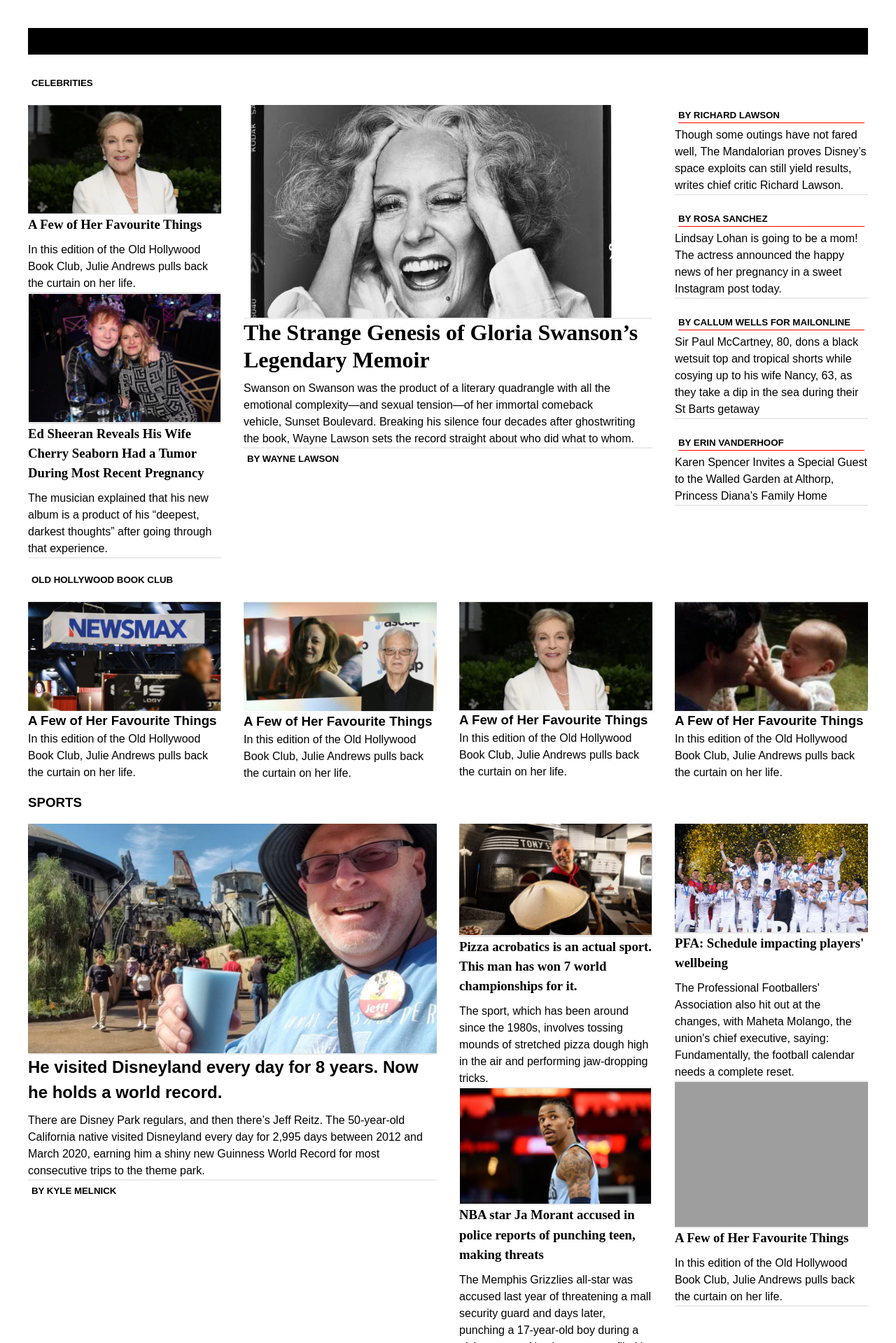
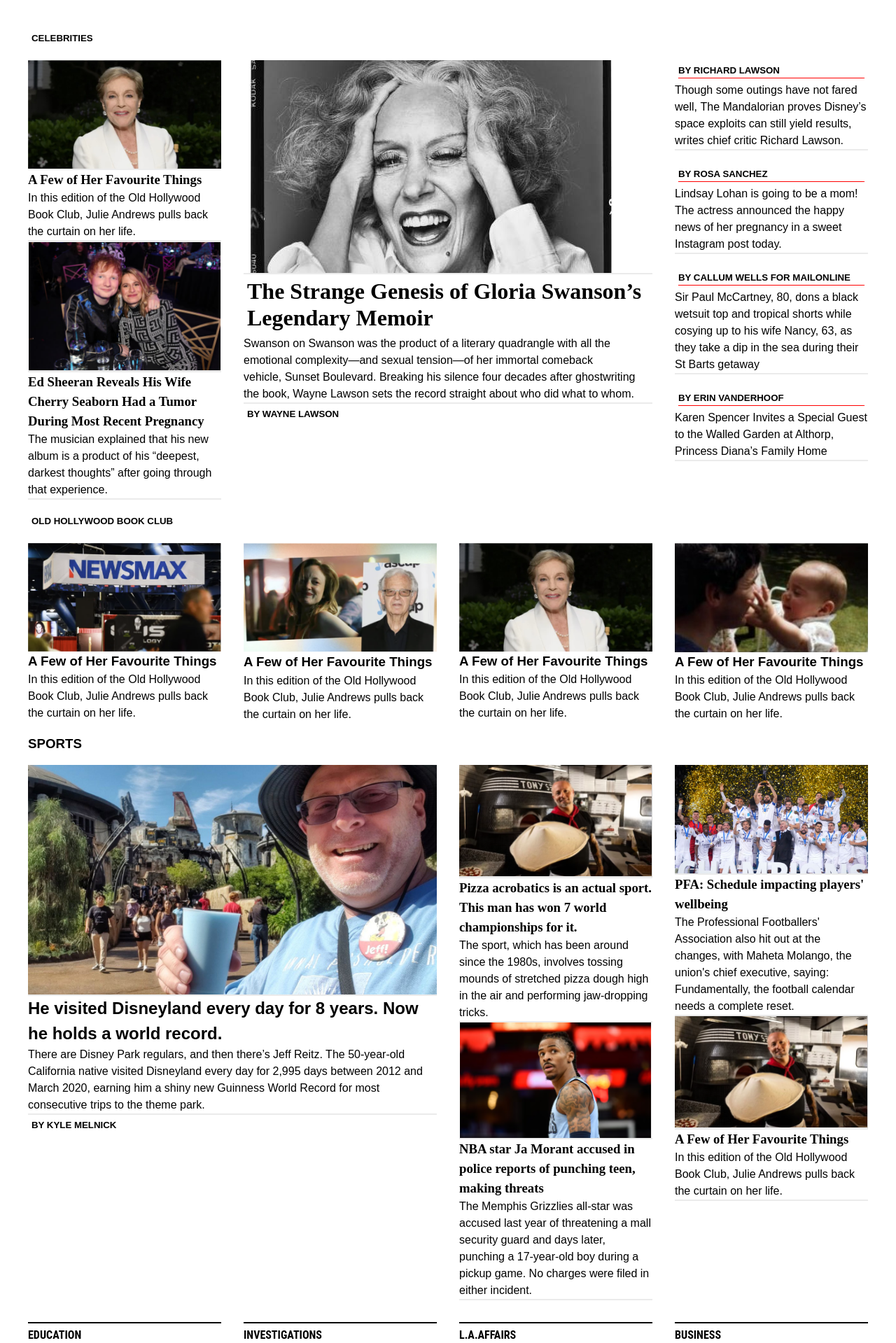
Before and after one commit to Feifei1903/Iadt-webDev-integretedProject, a PHP site: page /index.html in a window 1280 px wide. Shown: the top 1919 px of the page at 70% size. Run offline with PHP 8.4, Linux system fonts and the light colour scheme; grey boxes are pictures that could not be loaded.

Commit message:
Final update

```diff
--- a/00 -  Starter Files/00 -  Starter Files/css/style.css
+++ b/00 -  Starter Files/00 -  Starter Files/css/style.css
@@ -3,11 +3,13 @@
 }
 
 .header{
-    background-color: black;
     text-align: center;
+    margin-top: 15px;
+    border-top: 1px solid black;
+    border-bottom: 1px solid black;
 }
 
-h3, h4 {
+h3 {
     margin: 0px;
 }
 
@@ -18,11 +20,12 @@
 h1{
     font-family: 'Bodoni Moda', serif;
     line-height: 1.2em;
-    margin-bottom: 10px;
+    margin: 5px;
 }
 
 h4{
     font-family: 'Roboto Condensed', sans-serif;
+    margin: 15px 0px 15px;
     border-top: 2px solid black;
     padding-top: 5px;
 }
@@ -50,7 +53,7 @@
 }
 
 .topStory .content p{
-    margin-top: 10px;
+    margin-top: 10px 0px 10px;
     border-bottom: 2px solid #dadada86;
 }
 
@@ -65,7 +68,13 @@
 
 .headings h3{
     font-family: 'Playfair Display', serif;
-    margin-top: 10px;
-    margin-bottom: 10px;
+    margin-top: 12px;
+    margin-bottom: 0px;
+    padding-bottom: 12px;
     border-bottom: 2px solid #dadada86;
 }
+
+.image1{
+    margin-bottom: 20px;
+
+}
--- a/00 -  Starter Files/00 -  Starter Files/index.html
+++ b/00 -  Starter Files/00 -  Starter Files/index.html
@@ -18,12 +18,6 @@
 
 <body>
     <div class="container">
-
-        <div class="width-12">
-            <div class="header">
-                <h1>NEWS WORLD</h1>
-            </div>
-        </div>
 
         <div class="width-12">
             <h5>CELEBRITIES</h5>
@@ -229,7 +223,7 @@
 
                 <div class="content">
                     <div class="image">
-                        <img src="images/news images/pizza.avif">
+                        <img src="images/news images/pizza.PNG">
                     </div>
                     <h3>A Few of Her Favourite Things </h3>
                     <p>In this edition of the Old Hollywood Book Club, Julie Andrews pulls back the curtain on her life.
```
Also changed, not shown: 00 -  Starter Files/00 -  Starter Files/article.php (+17 -6 lines), 00 -  Starter Files/00 -  Starter Files/css/article.css (added, +24 -0 lines), 00 -  Starter Files/00 -  Starter Files/index.php (+4 -5 lines).
